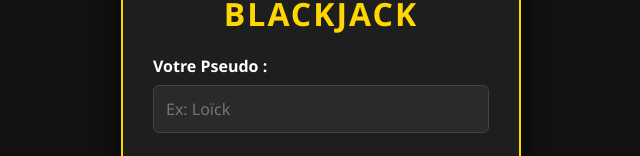
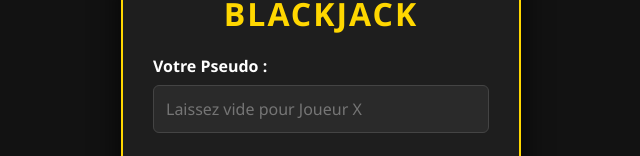
Before and after one commit to KcioL/Blackjack, a plain HTML site: page index.html in a window 1280 px wide. Shown: the part 156-312 px from the top of the page, without its empty margins (319-959 px from the left). Drawn offline with Linux system fonts and the light colour scheme.

Commit message:
Update index.html

```diff
--- a/index.html
+++ b/index.html
@@ -15,7 +15,8 @@
 
       <label>
         Votre Pseudo :
-        <input type="text" id="lobby-name" maxlength="15" placeholder="Ex: Loïck" value="">
+        <!-- Suppression du pseudo par défaut, modification du placeholder -->
+        <input type="text" id="lobby-name" maxlength="15" placeholder="Laissez vide pour Joueur X" value="">
       </label>
 
       <div class="lobby-actions" style="display: flex; flex-direction: column; gap: 15px; margin-top: 10px;">
```
